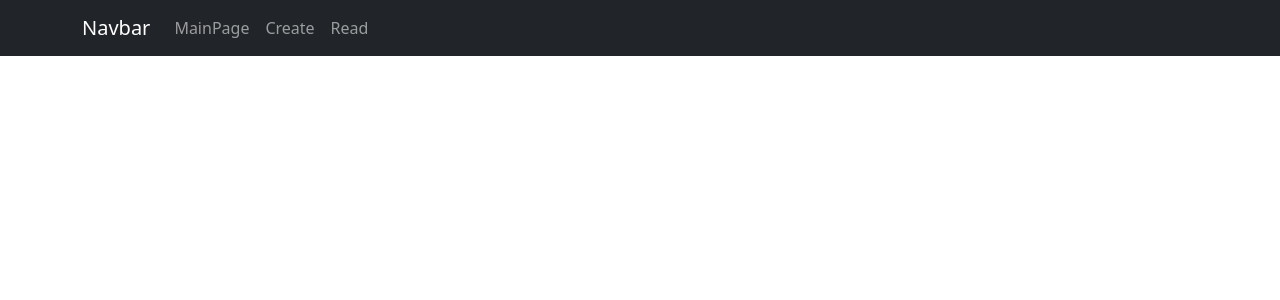
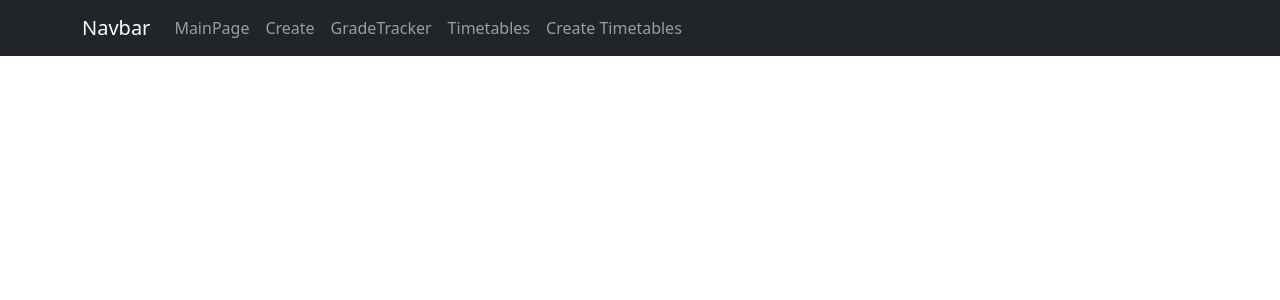
Before and after one commit to izzyKavanagh/DataRep-Project, a React (Create React App) app: page / in a window 1280 px wide. Shown: the top 300 px of the page. Built offline with nearby package versions, Linux system fonts and the light colour scheme.

Commit message:
update links

```diff
--- a/src/App.js
+++ b/src/App.js
@@ -5,6 +5,7 @@ import NavigationBar from './components/navbar.js';
 import WelcomePage from './components/WelcomePage.js';
 import Create from './components/Create.js';
 import GradeTracker from './components/GradeTracker.js';
+import ReadTimetables from './components/ReadTimetable.js';
 
 function App() {
   return (
@@ -14,6 +15,7 @@ function App() {
         <Route path="/home" element={<WelcomePage />} />
         <Route path="/create" element={<Create />} />
         <Route path="/read" element={<GradeTracker />} />
+        <Route path="/timetables" element={<ReadTimetables />} />
       </Routes>
     </Router>
   );
--- a/src/components/navbar.js
+++ b/src/components/navbar.js
@@ -11,7 +11,9 @@ const NavigationBar = () => {
         <Nav className="me-auto">
           <Nav.Link href="/home">MainPage</Nav.Link>
           <Nav.Link href="/create">Create</Nav.Link>
-          <Nav.Link href="/read">Read</Nav.Link>
+          <Nav.Link href="/read">GradeTracker</Nav.Link>
+          <Nav.Link href="/timetables">Timetables</Nav.Link>
+          <Nav.Link href="/createTimetable">Create Timetables</Nav.Link>
         </Nav>
       </Container>
     </Navbar>
```
